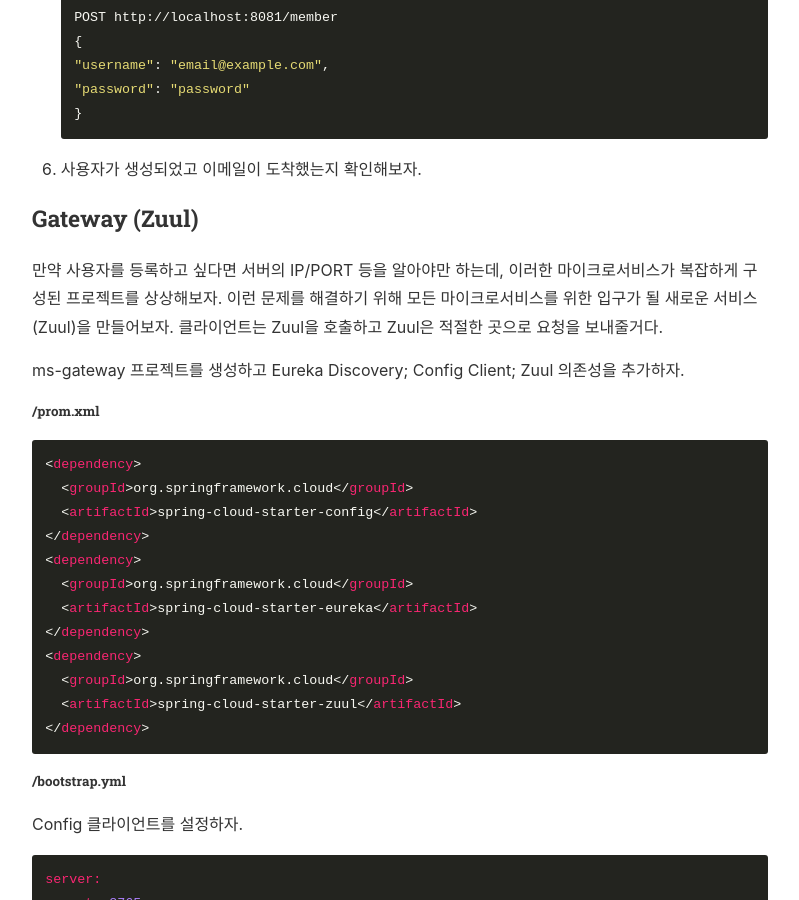
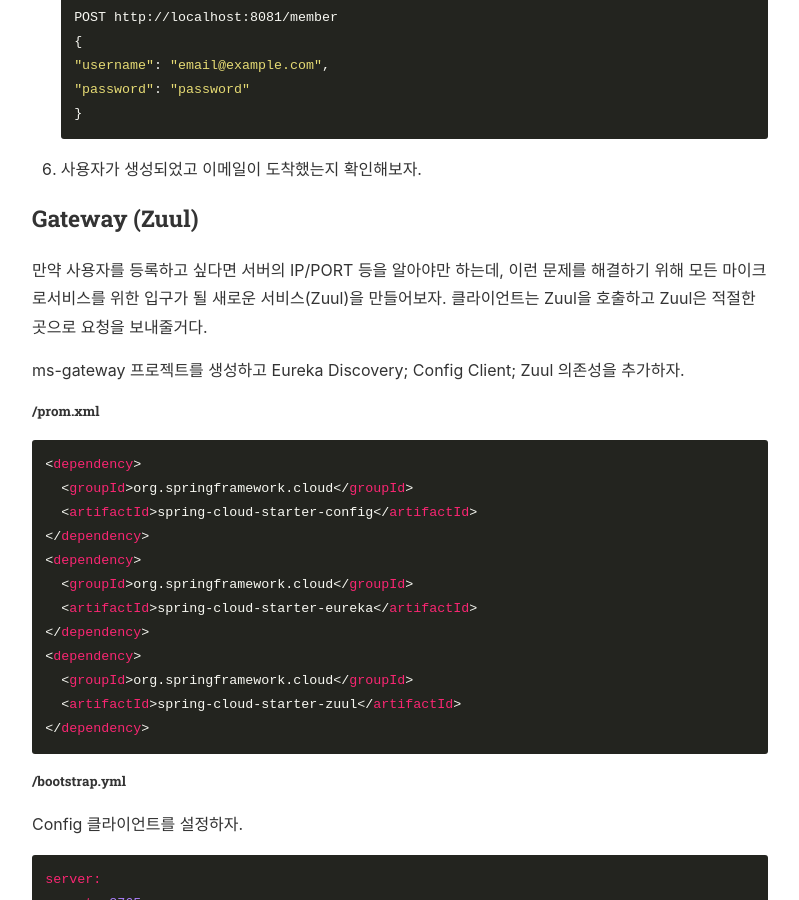
Before and after one commit to countingmars/countingmars.github.io, a Jekyll site: the page built from _posts/2018-04-20-building-microservices-with-netflix-oss-kafka-springboot-p3.markdown, in a window 1280 px wide and 900 px high, scrolled down 4029 px. Shown: the whole window, without its empty margins (240-1039 px from the left). Built offline with Jekyll 4.4.1, drawn with Linux system fonts in a browser that asks for light colours; nearby versions of some CDN libraries.

Commit message:
post microservice springboot, netflix oss, kafka part 3

```diff
--- a/_posts/2018-04-20-building-microservices-with-netflix-oss-kafka-springboot-p3.markdown
+++ b/_posts/2018-04-20-building-microservices-with-netflix-oss-kafka-springboot-p3.markdown
@@ -168,8 +168,7 @@
 
 
 ### Gateway (Zuul)
-만약 사용자를 등록하고 싶다면 서버의 IP/PORT 등을 알아야만 하는데, 이러한 마이크로서비스가 복잡하게 구성된 프로젝트를 상상해보자.
-이런 문제를 해결하기 위해 모든 마이크로서비스를 위한 입구가 될 새로운 서비스(Zuul)을 만들어보자.
+만약 사용자를 등록하고 싶다면 서버의 IP/PORT 등을 알아야만 하는데, 이런 문제를 해결하기 위해 모든 마이크로서비스를 위한 입구가 될 새로운 서비스(Zuul)을 만들어보자.
 클라이언트는 Zuul을 호출하고 Zuul은 적절한 곳으로 요청을 보내줄거다.
 
 
```
